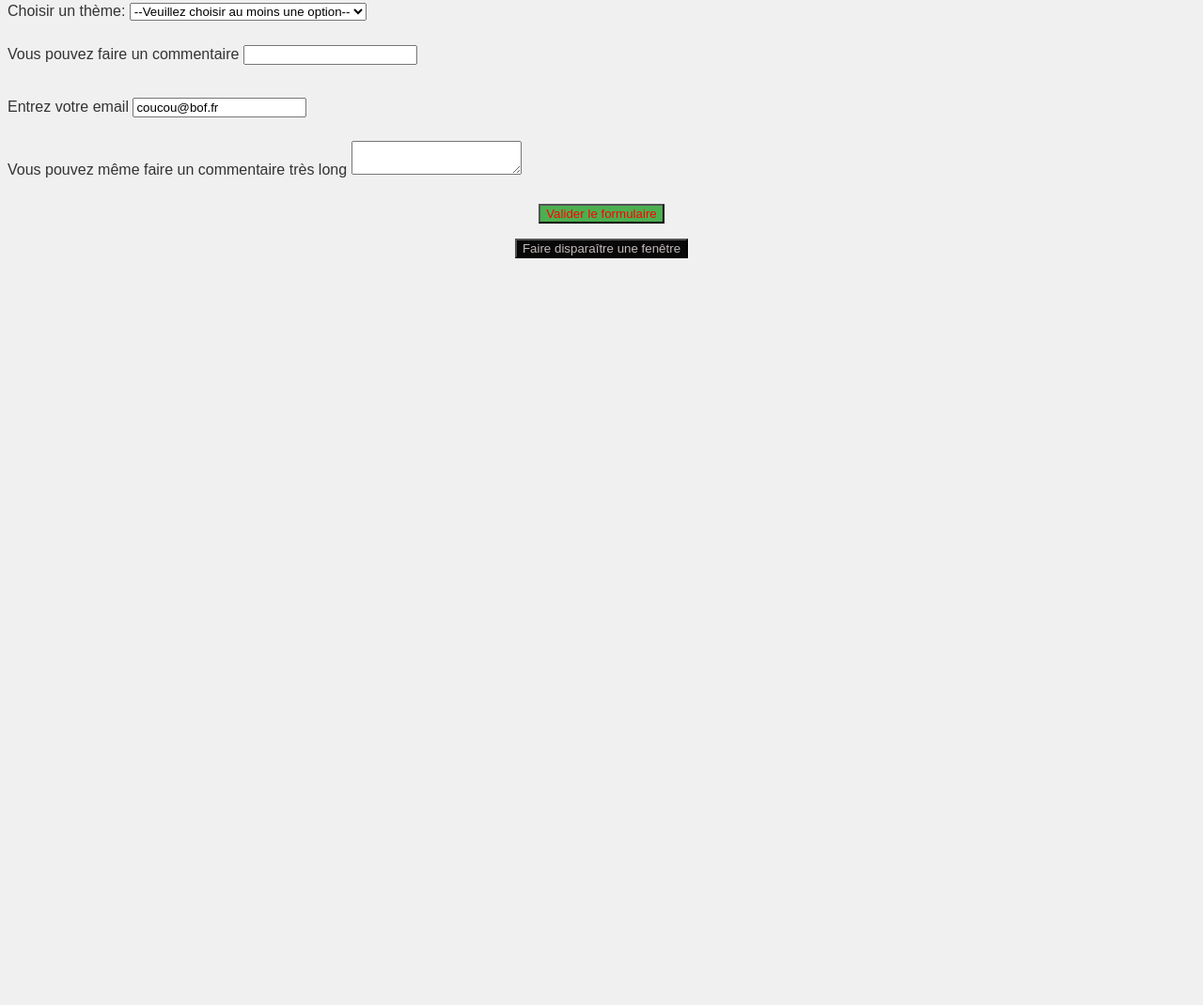
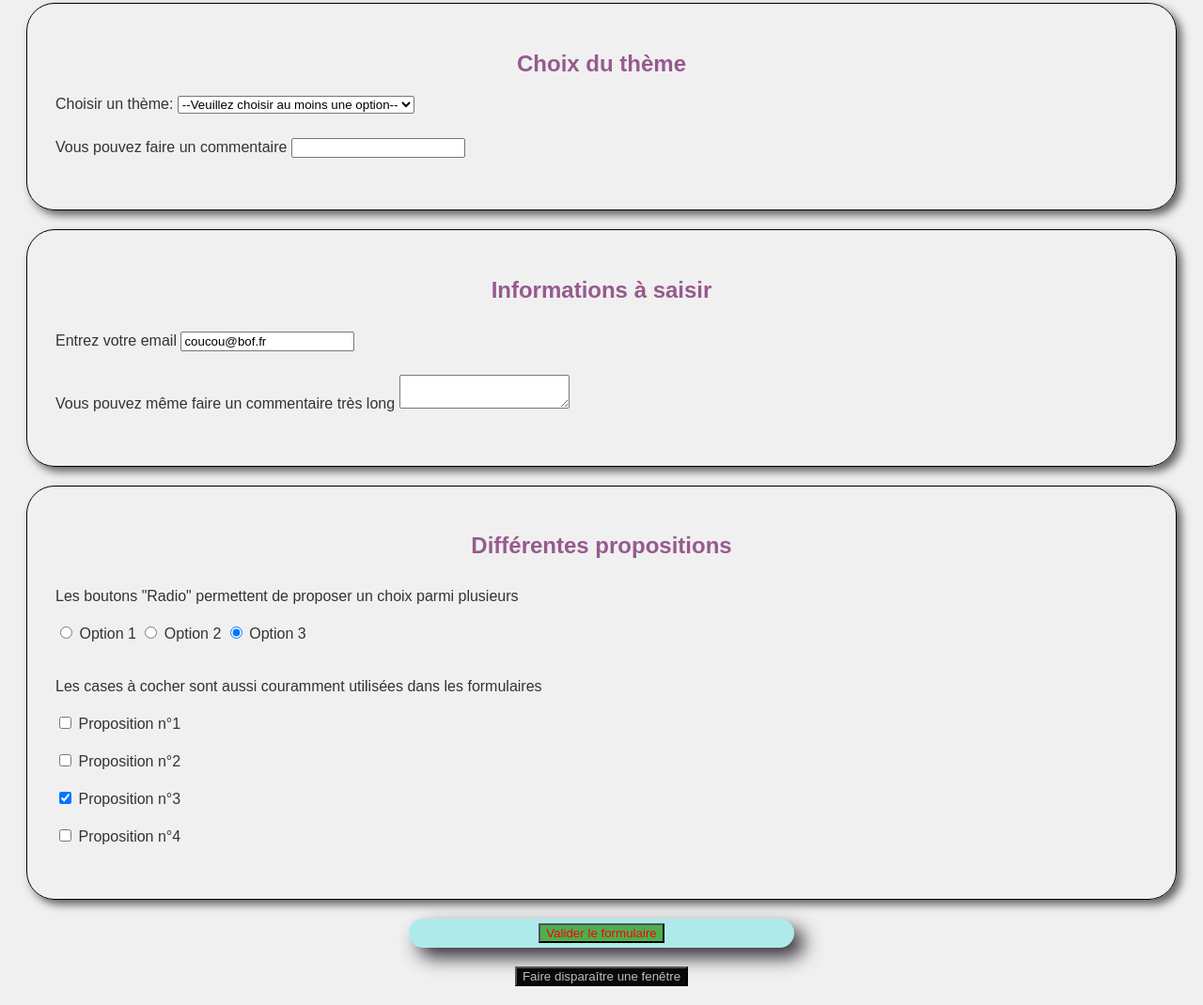
Before and after one commit to jeejeeboy/Club_Codage, a plain HTML site: page formulaires.html in a window 1280 px wide. Shown: the part 77-1147 px from the top of the page at 94% size. Before the commit the page ends 800 px from the top, so only its background shows below. Drawn offline with Linux system fonts and the light colour scheme.

Commit message:
Ajout d'exemples dans le  formulaire et précisions dans la feuille de style

```diff
--- a/formulaires.html
+++ b/formulaires.html
@@ -15,6 +15,8 @@
 
   <form action="">
 
+    <div id="choix_theme">
+<h2>Choix du thème</h2>
       <label for="selection_theme">Choisir un thème:</label>
       <select name="themes" id="selection_theme">
         <option value="">--Veuillez choisir au moins une option--</option>
@@ -24,22 +26,54 @@
       </select>
 
       <p>Vous pouvez faire un commentaire <input type="text" id="commentaire" name="commentaire_utilisateur"></p>
-    <p><label for="email" id="label_email" >Entrez votre email </label> <input type="email" id="email" name="email_utilisateur" value="coucou@bof.fr"></p>
+    </div>
+    <div id="informations">
+      <h2>Informations à saisir</h2>
+      <p><label for="email" id="label_email">Entrez votre email </label> <input type="email" id="email"
+          name="email_utilisateur" value="coucou@bof.fr"></p>
       <p>
         <label for="commentaire_long">Vous pouvez même faire un commentaire très long </label>
         <textarea id="commentaire_long" name="commentaire_long_utilisateur"></textarea>
       </p>
-    <div class="button">
+    </div>
+    <div id="Propositions">
+            <h2>Différentes propositions</h2>
+      <p>Les boutons "Radio" permettent de proposer un choix parmi plusieurs<br>
+        <input type="radio" id="option1" name="groupeChoix" value="choix1">
+        <label for="option1">Option 1</label>
+        <input type="radio" id="option2" name="groupeChoix" value="choix2">
+        <label for="option2">Option 2</label>
+        <input type="radio" id="option3" name="groupeChoix" value="choix3" checked>
+        <label for="option3">Option 3</label>
+      </p>
+      <p>
+        Les cases à cocher sont aussi couramment utilisées dans les formulaires<br>
+
+        <input type="checkbox" id="Case_a_cocher1" name="case1" value="Proposition1">
+        <label for="Case_a_cocher1">Proposition n°1</label><br>
+        <input type="checkbox" id="Case_a_cocher2" name="case2" value="Proposition2">
+        <label for="Case_a_cocher2">Proposition n°2</label><br>
+        <input type="checkbox" id="Case_a_cocher3" name="case3" value="Proposition3" checked>
+        <label for="Case_a_cocher3">Proposition n°3</label><br>
+        <input type="checkbox" id="Case_a_cocher4" name="case4" value="Proposition4">
+        <label for="Case_a_cocher4">Proposition n°4</label><br>
+
+      </p>
+    </div>
+    <div id="validations" class="button">
       <button class="bouton_joli" type="submit">Valider le formulaire</button>
     </div>
     <p></p>
 
   </form>
   <div class="button">
-      <button id="bouton_java_enlever" class="bouton_bizarre" onclick="action_javascript()">Faire disparaître une fenêtre</button>
+    <button id="bouton_java_enlever" class="bouton_bizarre" onclick="action_javascript()">Faire disparaître une
+      fenêtre</button>
   </div>
   <div class="button">
-      <button id="bouton_java_remettre" class="bouton_bizarre" onclick="action_javascript()" style="display:none">Faire apparaître la fenêtre</button>
+    <button id="bouton_java_remettre" class="bouton_bizarre" onclick="action_javascript()" style="display:none">Faire
+      apparaître la fenêtre</button>
   </div>
 </body>
+
 </html>
--- a/style_formulaire.css
+++ b/style_formulaire.css
@@ -22,6 +22,34 @@ h3 {
   color: red;
 }
 
+/* Styles pour les divisions */
+div {
+  border: solid black 1px;
+  border-radius: 30px;
+  margin: 20px;
+  padding: 30px;
+  box-shadow: 5px 5px 10px #5d635d;
+}
+
+/* Styles pour une division particulière, par sa classe */
+div.button {
+  border: none;
+  box-shadow: none;
+  padding: 0px;
+}
+
+/* Styles pour une division vraiment particulière, par son id*/
+#validations {
+  border: none;
+  background-color: rgb(175, 234, 234);
+  width: 400px;
+  margin: auto;
+  box-shadow: 10px 10px 20px #332a37;
+  padding: 5px;
+
+}
+
+
 /* Styles pour les paragraphes */
 p {
   font-size: 16px;
@@ -29,15 +57,15 @@ p {
 }
 
 
- .bouton_joli{
-    color:red;
+.bouton_joli {
+  color: red;
   background-color: #4caf50;
   display: block;
   margin: auto;
 }
 
- .bouton_bizarre{
-    color:rgb(196, 187, 187);
+.bouton_bizarre {
+  color: rgb(196, 187, 187);
   background-color: #070807;
   display: block;
   margin: auto;
```
Lines whose indentation alone changed are shown as unchanged.
